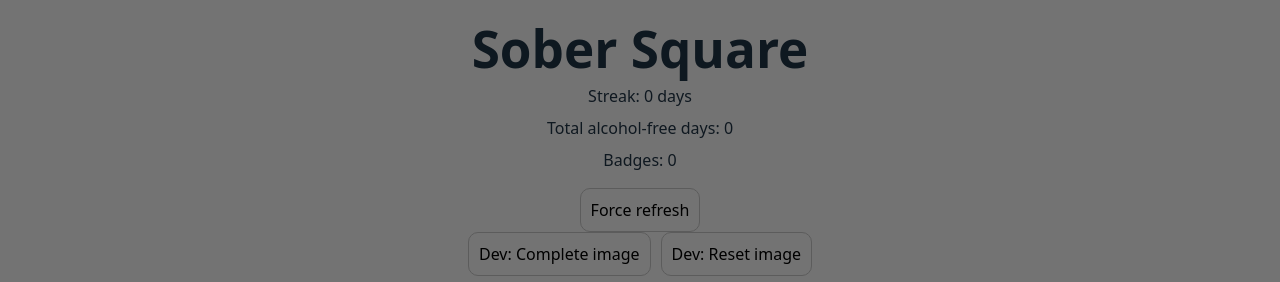
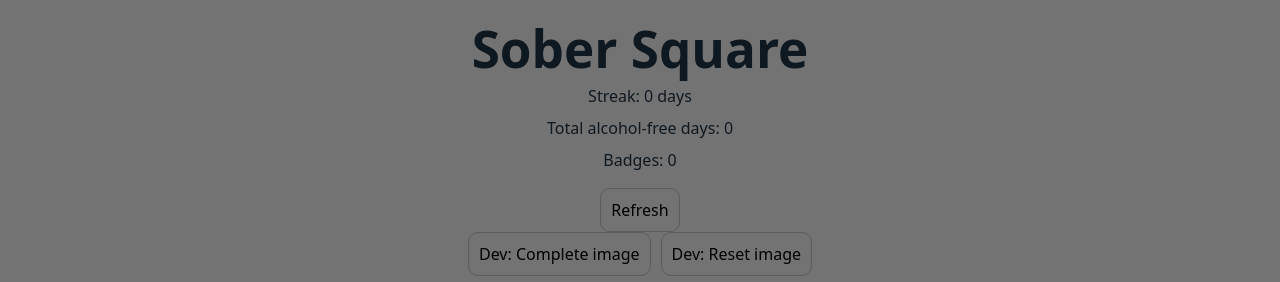
Before and after one commit to Boon-Invest/sober-square, a React (Vite) app: page / in a window 1280 px wide. Shown: the top 282 px of the page. Built offline with nearby package versions, Linux system fonts and the light colour scheme.

Commit message:
Change force refresh button

```diff
--- a/src/App.jsx
+++ b/src/App.jsx
@@ -316,7 +316,7 @@ const TOTAL = GRID * GRID;
       <p>Badges: {badges.length}</p>
 
       <button onClick={forceRefresh} style={{ marginTop: 8 }}>
-      Force refresh
+      Refresh
       </button>
 
       {devMode && (
```
